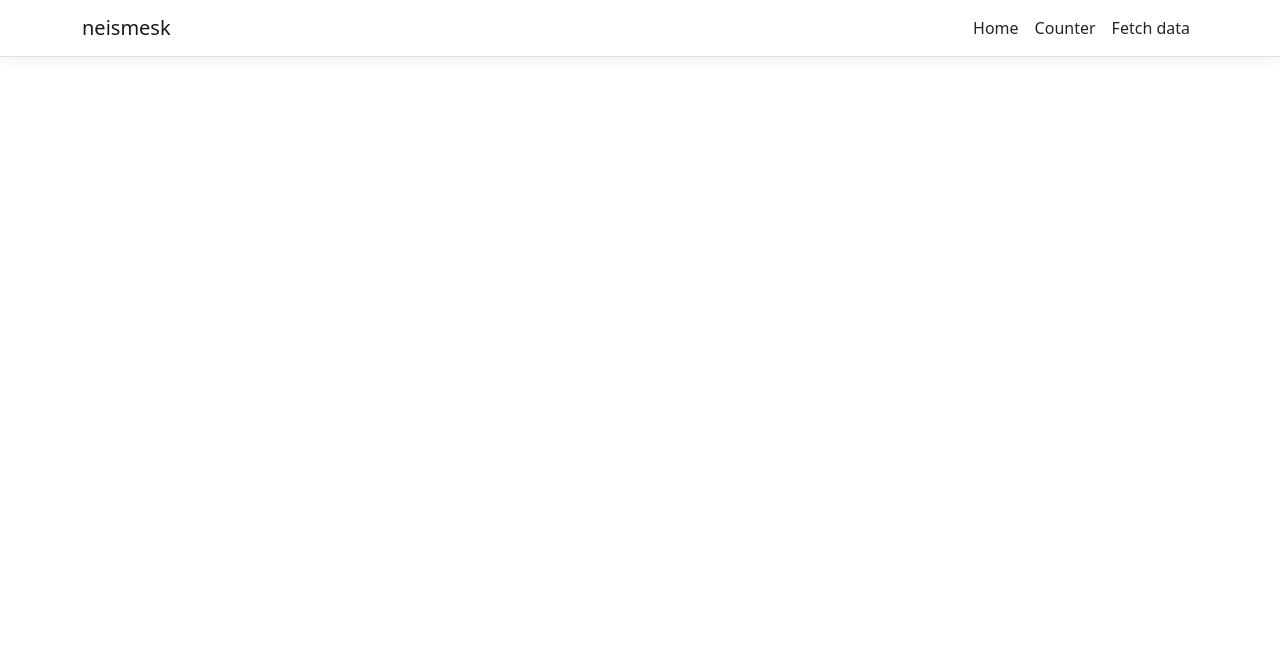
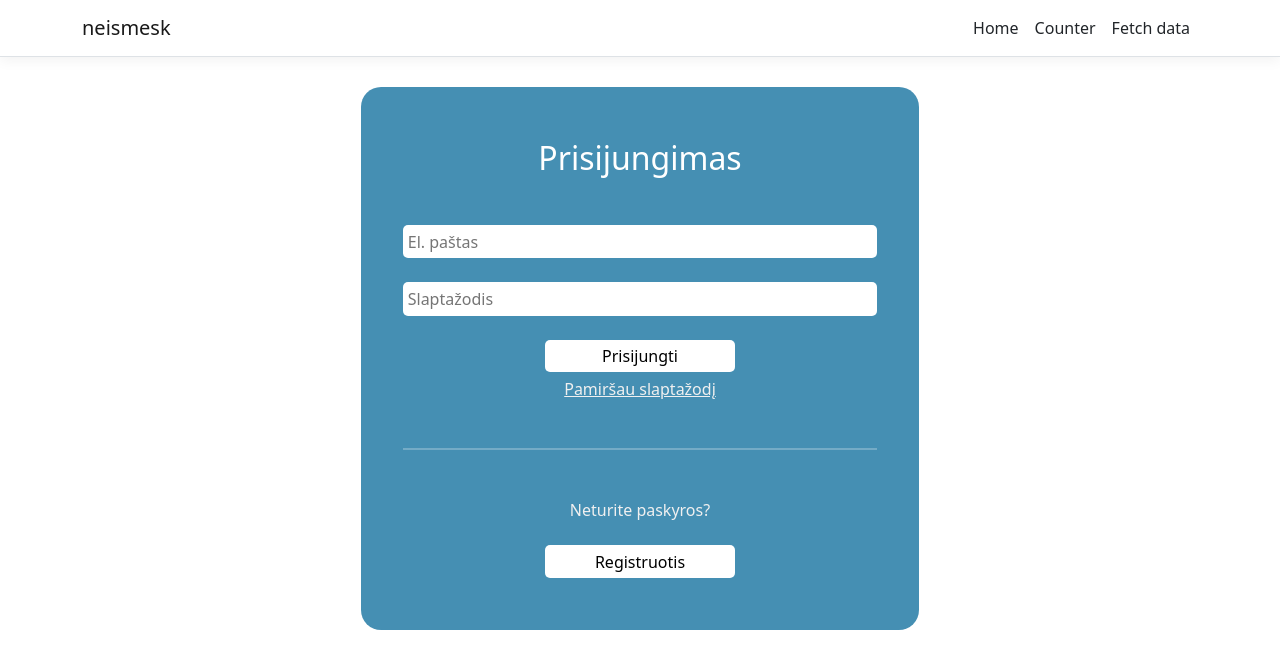
Before and after one commit to ItsZil/neismesk, a React (Create React App) app in the folder ClientApp/: page /login in a window 1280 px wide. Shown: the top 668 px of the page. Built offline with nearby package versions, Linux system fonts and the light colour scheme.

Commit message:
Created login page and added to route

```diff
--- a/ClientApp/src/AppRoutes.js
+++ b/ClientApp/src/AppRoutes.js
@@ -1,6 +1,7 @@
 import { Counter } from "./components/Counter";
 import { FetchData } from "./components/FetchData";
 import { Home } from "./components/Home";
+import { LoginPage } from "./components/LoginPage/LoginPage";
 
 const AppRoutes = [
   {
@@ -14,6 +15,10 @@ const AppRoutes = [
   {
     path: '/fetch-data',
     element: <FetchData />
+  },
+  {
+    path: '/login',
+    element: <LoginPage />
   }
 ];
 
--- /dev/null
+++ b/ClientApp/src/components/LoginPage/LoginPage.css
@@ -0,0 +1,71 @@
+.outerBox {
+    background-color: rgba(49, 131, 171, 0.9);
+    width: 50%;
+    padding: 2em;
+    margin: auto;
+    margin-top: 30px;
+    border-radius: 20px;
+}
+
+.innerBox {
+    padding: 20px 10px;
+}
+
+.inputWrapper {
+    margin-bottom: 1.5em;
+    display: flex;
+}
+
+input, input:focus {
+    border: none;
+    outline: none;
+    border-radius: 5px;
+    padding: 1% 1% 1% 1%;
+    width: 100%;
+}
+
+button {
+    border: none;
+    background-color: white;
+    padding: .9%;
+    margin-top: 3%;
+    margin-bottom: 10px;
+    border-radius: 5px;
+}
+
+.forgotPasswordButton, p {
+    color: rgb(240, 240, 240);
+}
+
+.boxLabel {
+    color:white;
+    margin-bottom: 10%;
+}
+
+.forgotPasswordButton, .noAccount, .boxLabel {
+    display: flex;
+    justify-content: center;
+}
+
+.loginButton {
+    width: 40%;
+    margin: auto;
+    margin-top: 5%;
+    margin-bottom: 1%;
+    display: flex;
+    justify-content: center;
+}
+
+.registerButton {
+    width: 40%;
+    margin: auto;
+    margin-top: 5%;
+    display: flex;
+    justify-content: center;
+}
+
+hr {
+    margin-top: 10%;
+    margin-bottom: 10%;
+    border: white solid 1px;
+}
--- /dev/null
+++ b/ClientApp/src/components/LoginPage/LoginPage.js
@@ -0,0 +1,37 @@
+import React, { useState } from 'react';
+import './LoginPage.css'
+
+export const LoginPage = (props) => {
+
+    const [email, setEmail] = useState('');
+    const [password, setPassword] = useState('');
+
+    const handleSubmit = () => {
+        console.log(email, password);
+    }
+
+    return (
+        <div className='outerBox'>
+            <div className='innerBox'>
+                <h2 className='boxLabel'>Prisijungimas</h2>
+                <div className='inputWrapper'>
+                    <input type='text' name='email' id='email' value={email} onChange={(e) => setEmail(e.target.value)} placeholder='El. paštas'></input>
+                </div>
+                <div className='inputWrapper'>
+                    <input type="password" name='password' id='password' value={password} onChange={(e) => setPassword(e.target.value)} placeholder='Slaptažodis'></input>
+                </div>
+                <div className='login'>
+                    <button className='loginButton' onClick={() => handleSubmit()} type='submit'>Prisijungti</button>
+                </div>
+                <div className='forgotPassword'>
+                    <a href="" className='forgotPasswordButton' >Pamiršau slaptažodį</a>
+                </div>
+                <hr></hr>
+                <div className='register'>
+                    <p className='noAccount'>Neturite paskyros?</p>
+                    <button className='registerButton'>Registruotis</button>
+                </div>
+            </div>
+        </div>
+    )
+}
```
